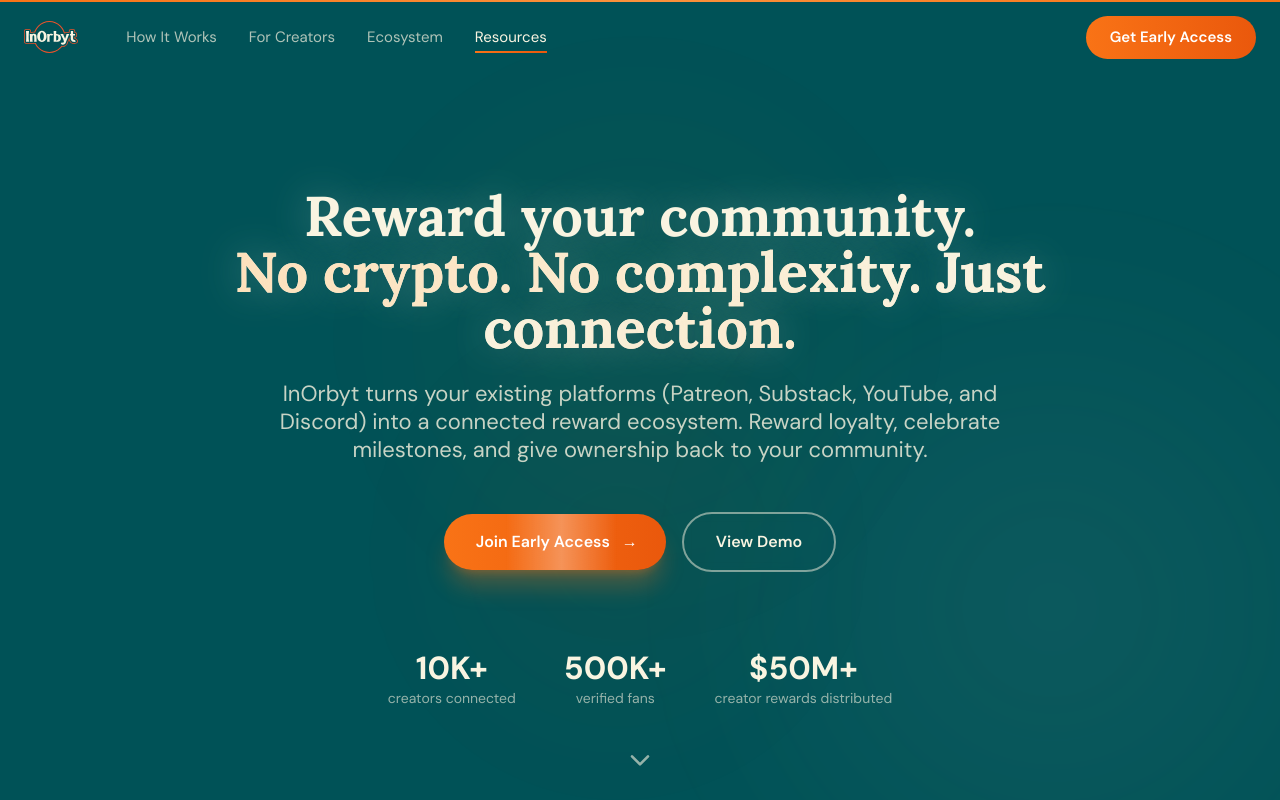
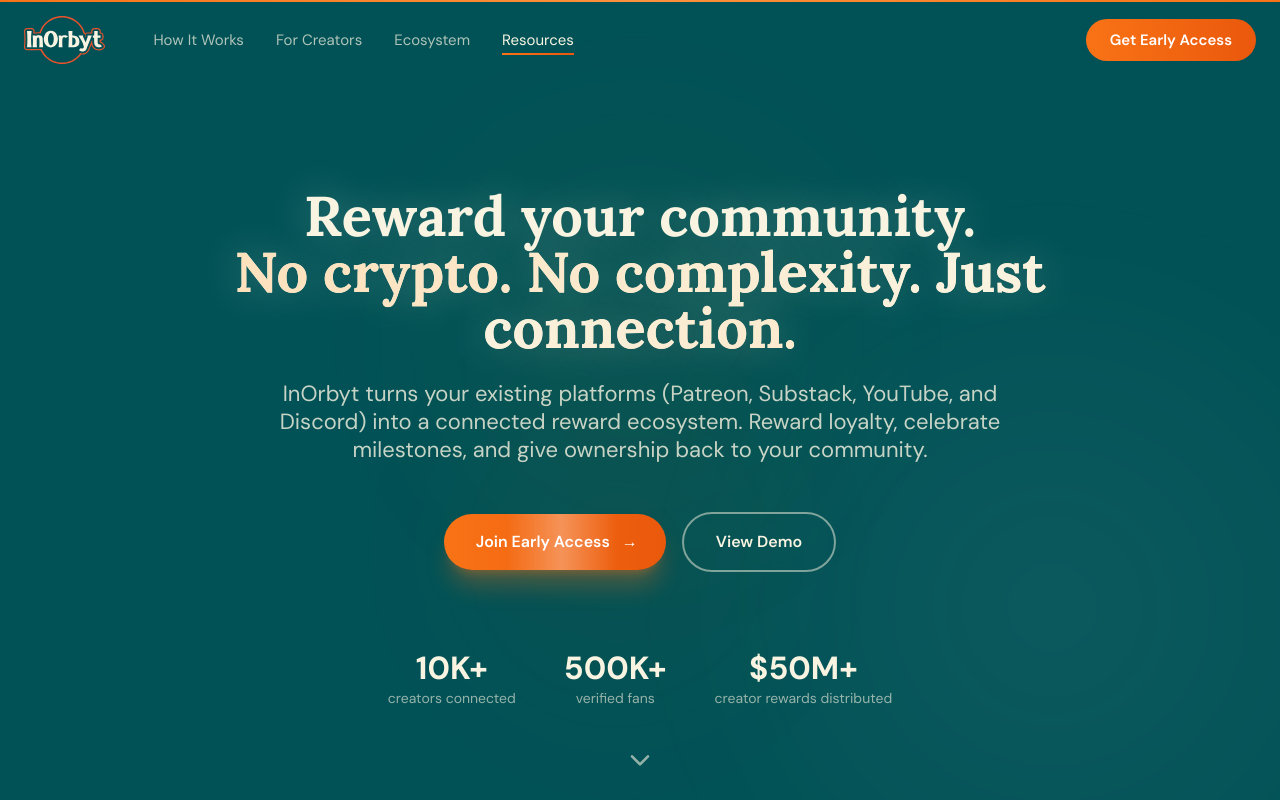
Before and after one commit to shashanka2a/Inorbyt-Landing, a Next.js app: page / in a window 1280 px wide. Shown: the top 800 px of the page. Built offline with nearby package versions, Linux system fonts and the light colour scheme.

Commit message:
Update logo image dimensions in Navigation component

```diff
--- a/components/Navigation.tsx
+++ b/components/Navigation.tsx
@@ -94,9 +94,9 @@
               <Image
                 src="/inorbyt.svg"
                 alt="InOrbyt"
-                width={120}
-                height={40}
-                className="h-6 sm:h-8 w-auto"
+                width={180}
+                height={60}
+                className="h-10 sm:h-12 w-auto"
               />
               <motion.div
                 className="absolute -bottom-1 left-0 right-0 h-0.5 bg-gradient-to-r from-orange-500 to-orange-600 origin-left"
```
